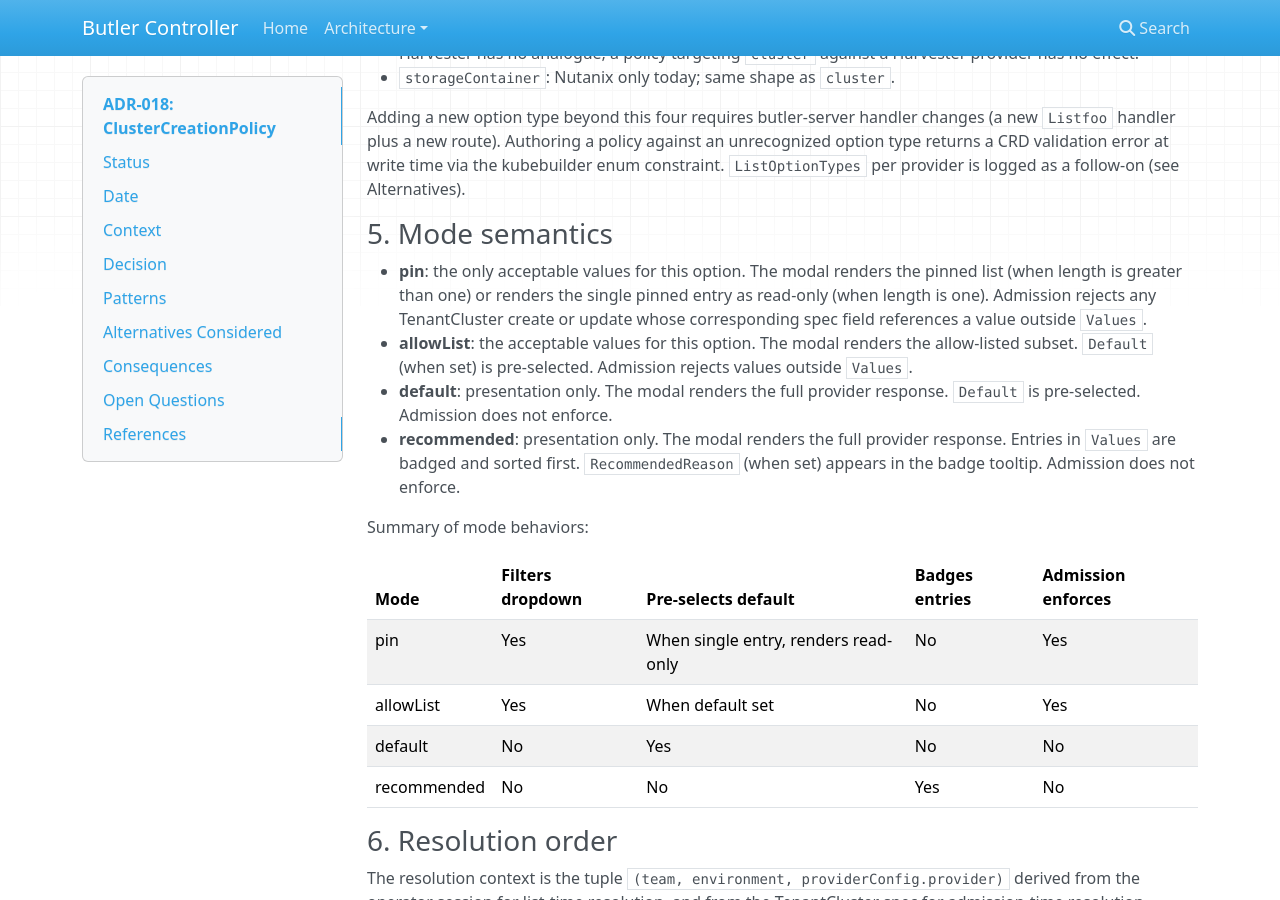
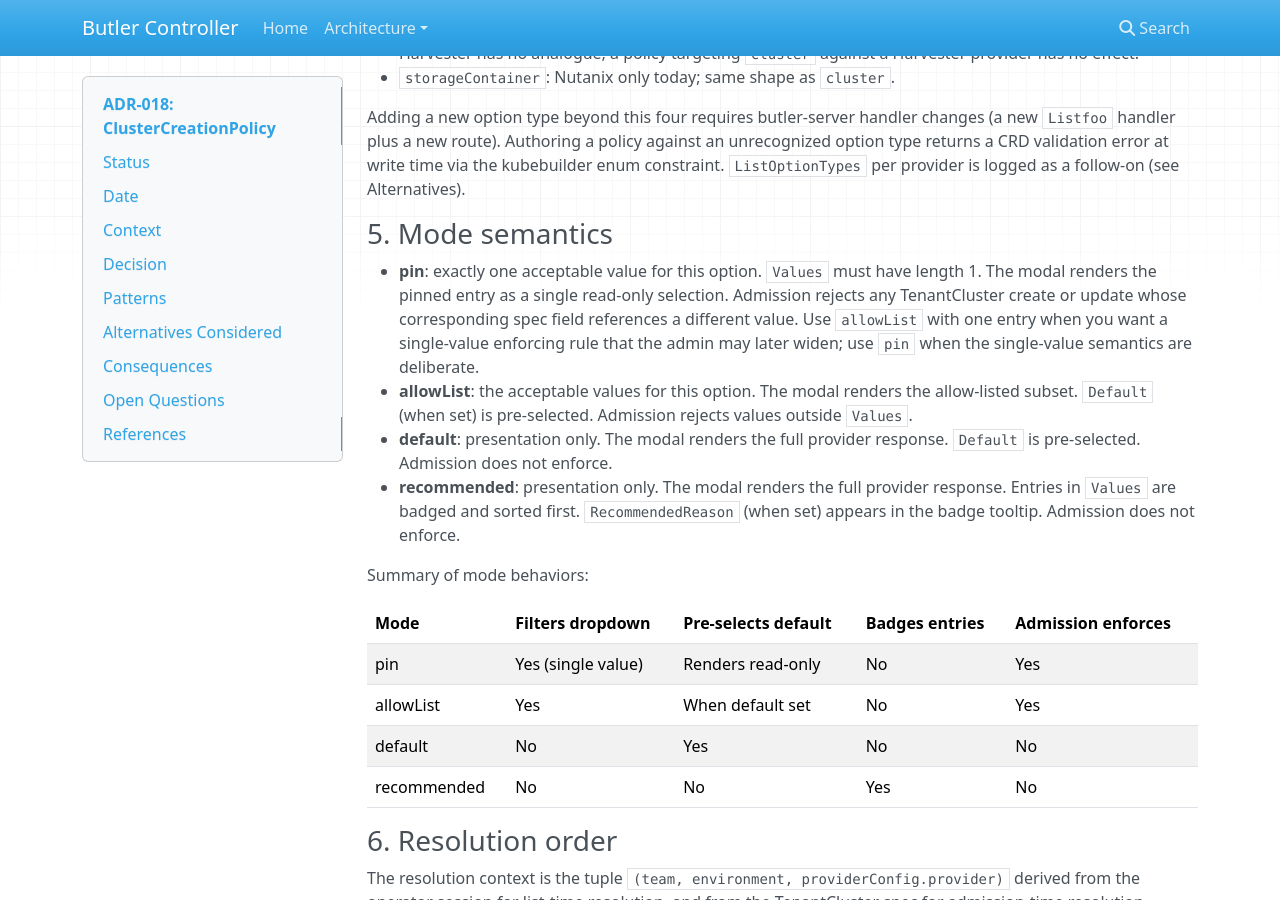
Before and after one commit to butlerdotdev/butler-controller, an MkDocs documentation site: the page built from docs/architecture/ADR-018-cluster-creation-policy.md, in a window 1280 px wide and 900 px high, scrolled down 3645 px. Built offline with MkDocs 1.6.1, drawn with Linux system fonts in a browser that asks for light colours; nearby versions of some CDN libraries.

Commit message:
docs(adr): pin mode is exactly one value (#107)
The original §5 mode-semantics text allowed pin to carry one or
many Values, with the modal switching between a read-only single
entry and a list. That made pin and allowList only differ by the
optional Default field, which is a weak distinction the form
implementation surfaced as a real UX problem (operators added
multiple values to a "pin" rule when they expected a singleton).

Update §5 pin definition: Values must have length 1; the modal
renders the entry as a single read-only selection. Use allowList
when the value count is unbounded; use pin only when the single-
value semantics are deliberate.

Mode-behavior table row for pin updated to "Yes (single value)"
and "Renders read-only" so the orthogonal grid reads cleanly:

  pin:         single value, enforcing
  default:     single value, advisory
  allowList:   multi value,  enforcing
  recommended: multi value,  advisory

butler-controller webhook (PR #105) enforces len(Values) == 1 for
pin. butler-console form (PR #76) renders pin as a single-select.
No design change beyond clarifying intent that was already
present in the name "pin".

```diff
--- a/docs/architecture/ADR-018-cluster-creation-policy.md
+++ b/docs/architecture/ADR-018-cluster-creation-policy.md
@@ -136,7 +136,7 @@ Adding a new option type beyond this four requires butler-server handler changes
 
 ### 5. Mode semantics
 
-- **pin**: the only acceptable values for this option. The modal renders the pinned list (when length is greater than one) or renders the single pinned entry as read-only (when length is one). Admission rejects any TenantCluster create or update whose corresponding spec field references a value outside `Values`.
+- **pin**: exactly one acceptable value for this option. `Values` must have length 1. The modal renders the pinned entry as a single read-only selection. Admission rejects any TenantCluster create or update whose corresponding spec field references a different value. Use `allowList` with one entry when you want a single-value enforcing rule that the admin may later widen; use `pin` when the single-value semantics are deliberate.
 - **allowList**: the acceptable values for this option. The modal renders the allow-listed subset. `Default` (when set) is pre-selected. Admission rejects values outside `Values`.
 - **default**: presentation only. The modal renders the full provider response. `Default` is pre-selected. Admission does not enforce.
 - **recommended**: presentation only. The modal renders the full provider response. Entries in `Values` are badged and sorted first. `RecommendedReason` (when set) appears in the badge tooltip. Admission does not enforce.
@@ -145,7 +145,7 @@ Summary of mode behaviors:
 
 | Mode | Filters dropdown | Pre-selects default | Badges entries | Admission enforces |
 |---|---|---|---|---|
-| pin | Yes | When single entry, renders read-only | No | Yes |
+| pin | Yes (single value) | Renders read-only | No | Yes |
 | allowList | Yes | When default set | No | Yes |
 | default | No | Yes | No | No |
 | recommended | No | No | Yes | No |
```
